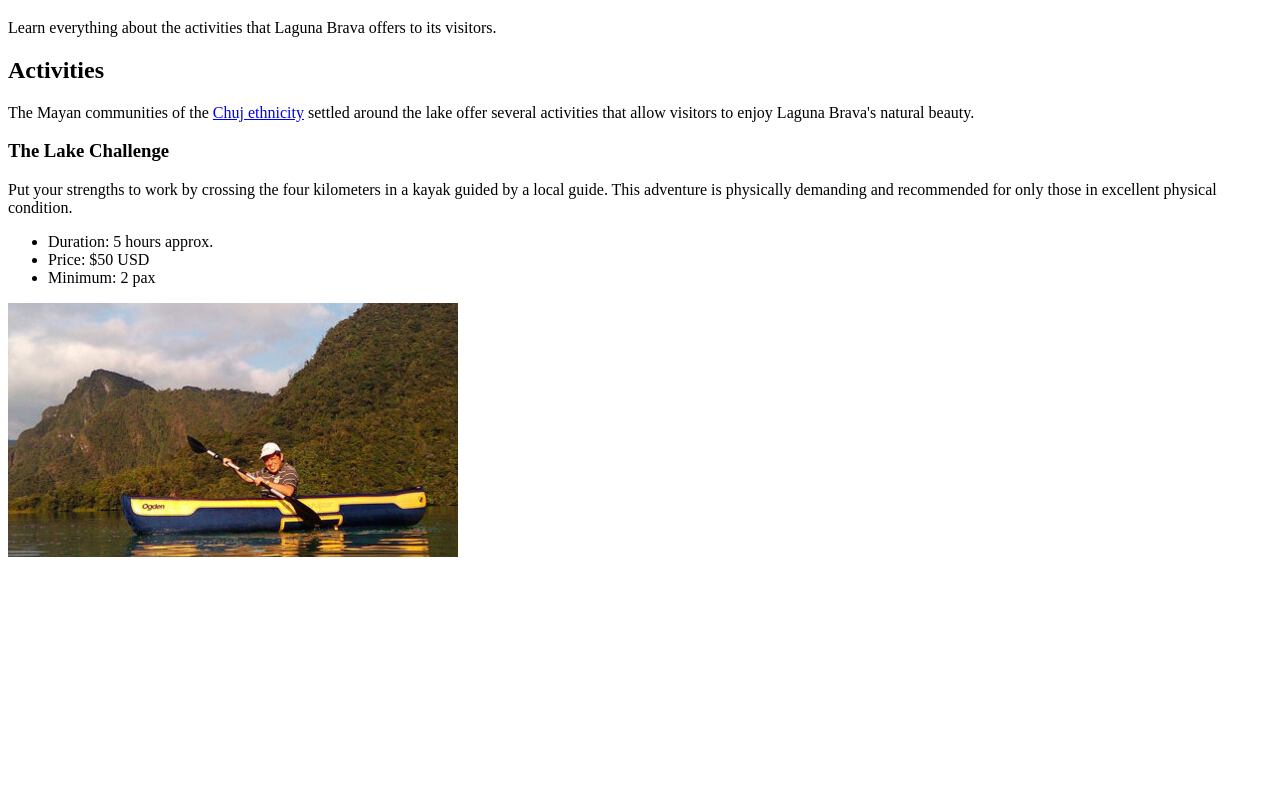
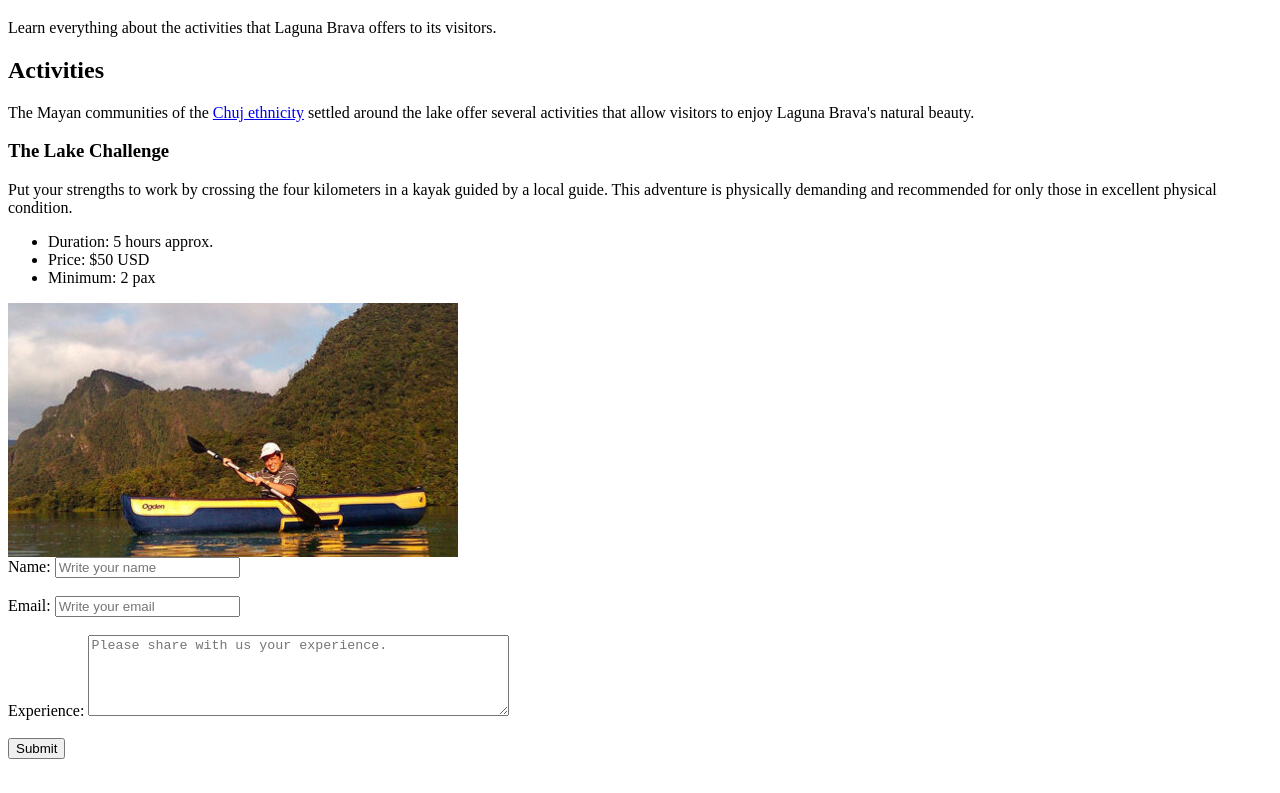
Before and after one commit to JeffTam79/lab2, a plain HTML site: page index.html in a window 1280 px wide. Shown: the part 402-1195 px from the top of the page. Before the commit the page ends 967 px from the top, so only its background shows below. Drawn offline with Linux system fonts and the light colour scheme.

Commit message:
Update index.html

```diff
--- a/index.html
+++ b/index.html
@@ -30,5 +30,19 @@
             <li>Minimum: 2 pax</li>
           </ul>
           <img src="img/kayak-450x254.jpg" alt="Lake challenge kayak" title="Kayak on Laguna Brava">
+
+          <!-- A form asking for page viewer's experiences -->
+          <form>
+            <label for="name">Name: </label>
+            <input type="text" name="name" id="name" placeholder="Write your name" required="True"><br><br>
+
+            <label for="email">Email: </label>
+            <input type="email" name="email" placeholder="Write your email"><br><br>
+
+            <label for="experience">Experience: </label>
+            <textarea name="experience" id="experience" placeholder="Please share with us your experience." rows="5" cols="50" required="True"></textarea><br><br>
+
+            <input type="submit" value="Submit"><br><br>
+          </form>
     </body>
 </html>
```
